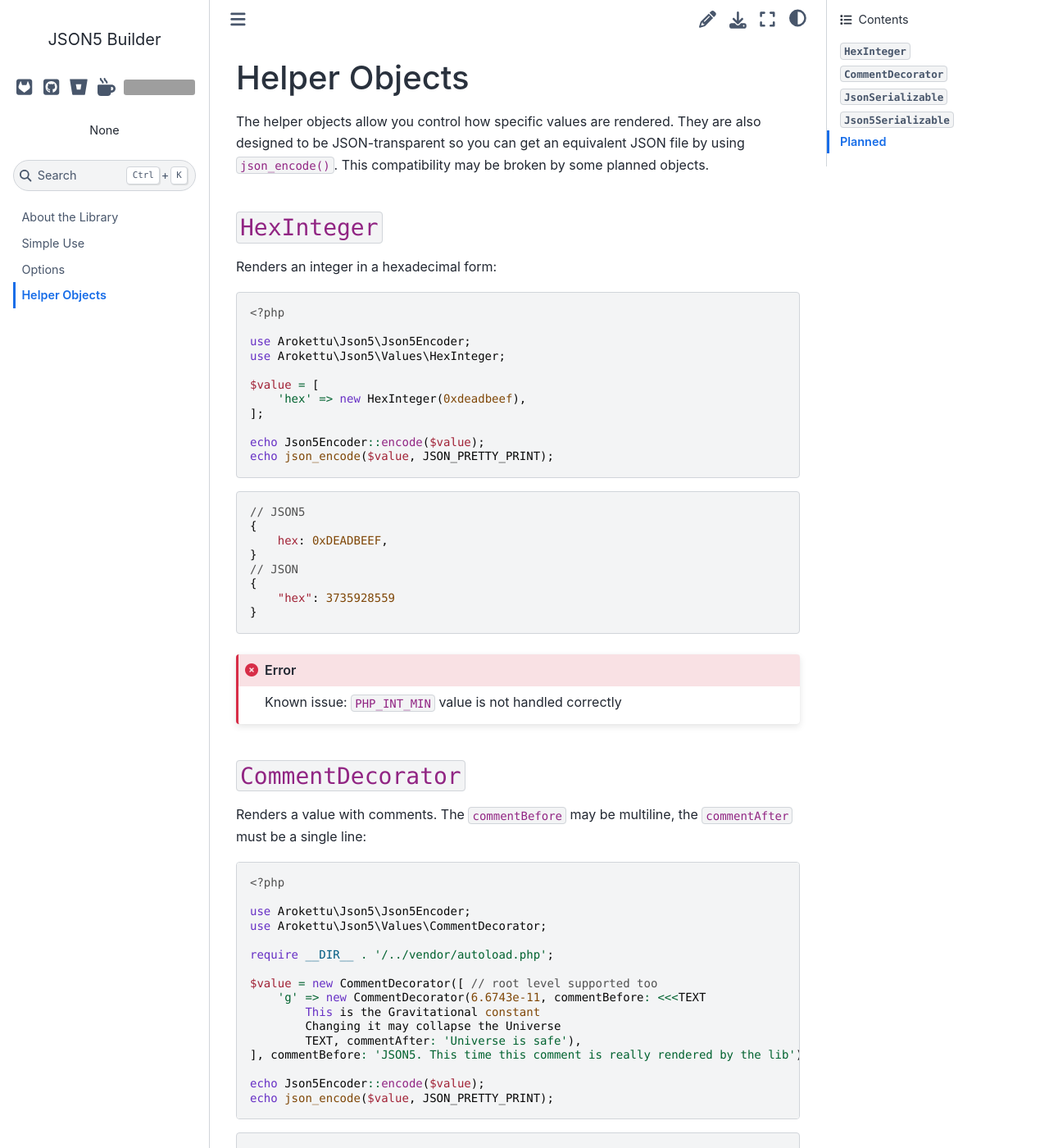
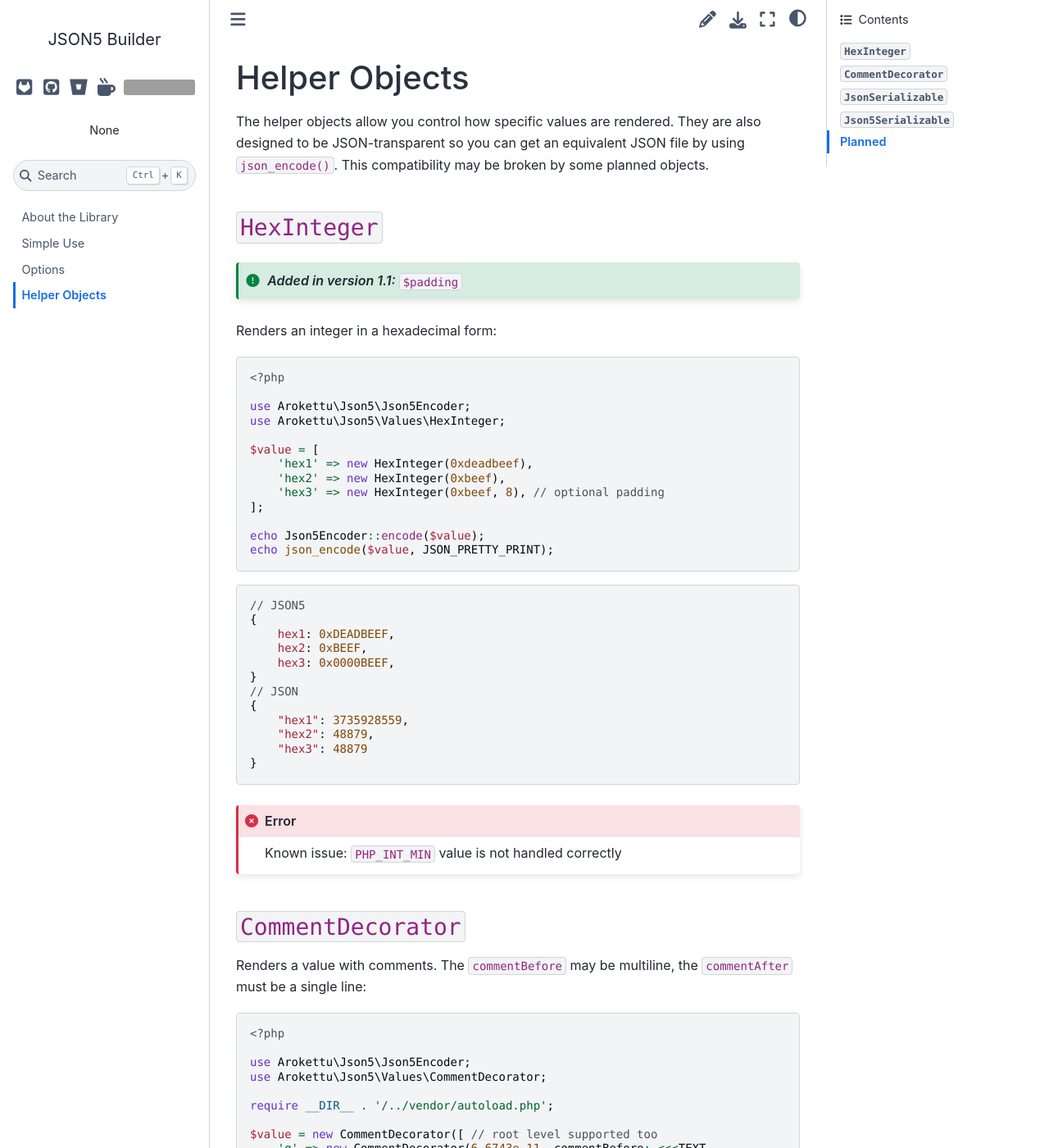
Before and after one commit to arokettu/json5-builder, a Sphinx documentation site: the page built from docs/objects.rst, in a window 1280 px wide and 1400 px high. Shown: the whole window at 82% size. Built offline with Sphinx 7.4.7 and the Sphinx Book theme 1.1.4, drawn with Linux system fonts in a browser that asks for light colours; grey boxes are pictures that could not be loaded.

Commit message:
Document padding

```diff
--- a/docs/objects.rst
+++ b/docs/objects.rst
@@ -12,6 +12,8 @@ This compatibility may be broken by some planned objects.
 ``HexInteger``
 ==============
 
+.. versionadded:: 1.1 ``$padding``
+
 Renders an integer in a hexadecimal form::
 
     <?php
@@ -20,7 +22,9 @@ Renders an integer in a hexadecimal form::
     use Arokettu\Json5\Values\HexInteger;
 
     $value = [
-        'hex' => new HexInteger(0xdeadbeef),
+        'hex1' => new HexInteger(0xdeadbeef),
+        'hex2' => new HexInteger(0xbeef),
+        'hex3' => new HexInteger(0xbeef, 8), // optional padding
     ];
 
     echo Json5Encoder::encode($value);
@@ -30,11 +34,15 @@ Renders an integer in a hexadecimal form::
 
     // JSON5
     {
-        hex: 0xDEADBEEF,
+        hex1: 0xDEADBEEF,
+        hex2: 0xBEEF,
+        hex3: 0x0000BEEF,
     }
     // JSON
     {
-        "hex": 3735928559
+        "hex1": 3735928559,
+        "hex2": 48879,
+        "hex3": 48879
     }
 
 .. error:: Known issue: ``PHP_INT_MIN`` value is not handled correctly
```
Also changed, not shown: docs/simple.rst (+4 -3 lines).
